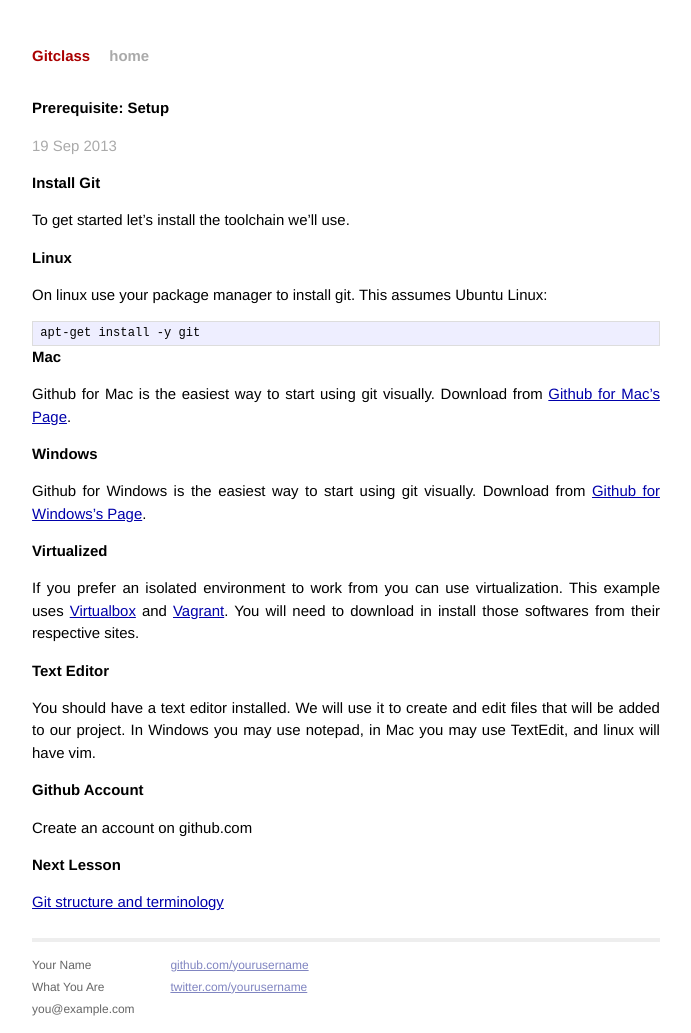
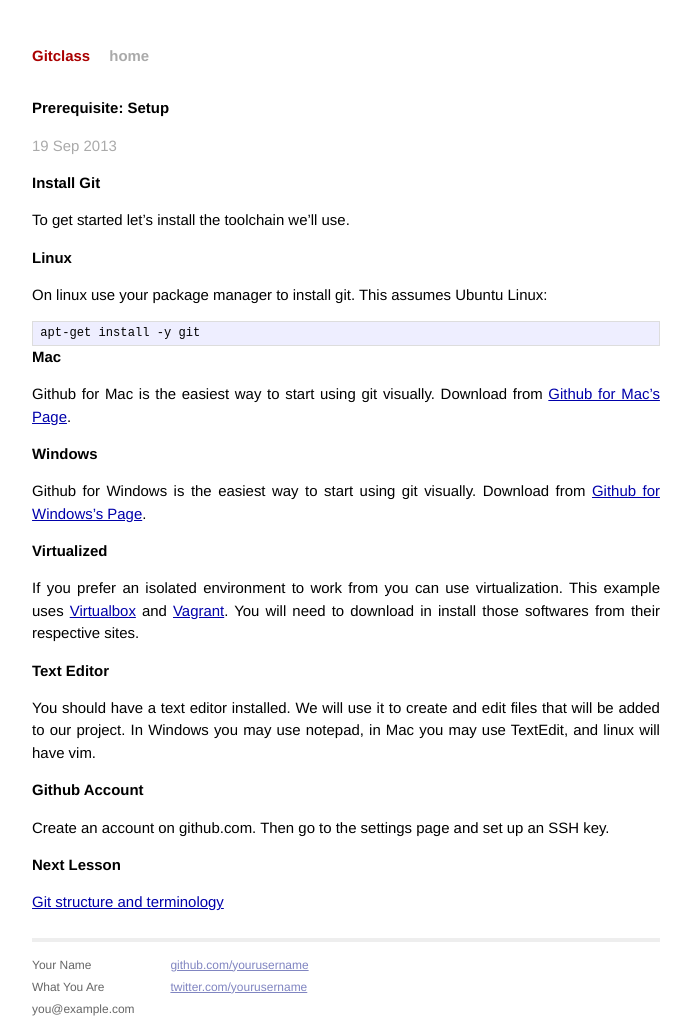
Before and after one commit to collexion/gitclass, a Jekyll site: the page built from _posts/2013-09-19-Prerequisite-setup.md, in a window 1280 px wide. Shown: the whole page, without its empty margins (294-985 px from the left). Built offline with Jekyll 4.4.1, drawn with Linux system fonts in a browser that asks for light colours; Markdown is read by kramdown in place of the engine named in the settings.

Commit message:
SSH note.

```diff
--- a/_posts/2013-09-19-Prerequisite-setup.md
+++ b/_posts/2013-09-19-Prerequisite-setup.md
@@ -39,7 +39,8 @@ may use TextEdit, and linux will have vim.
 
 # Github Account
 
-Create an account on github.com
+Create an account on github.com.  Then go to the settings page and set up an SSH
+key.
 
 # Next Lesson
 
```
